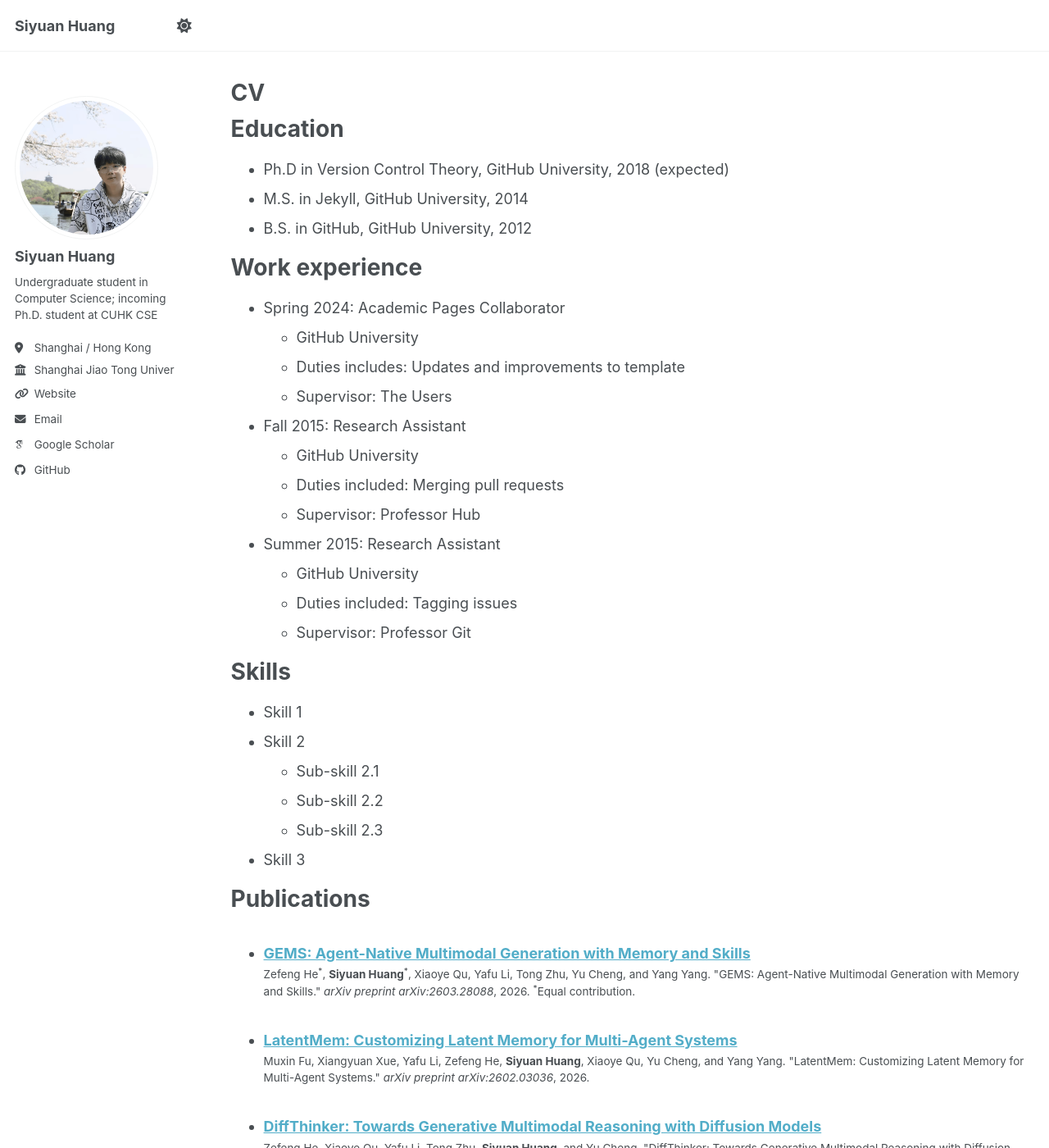
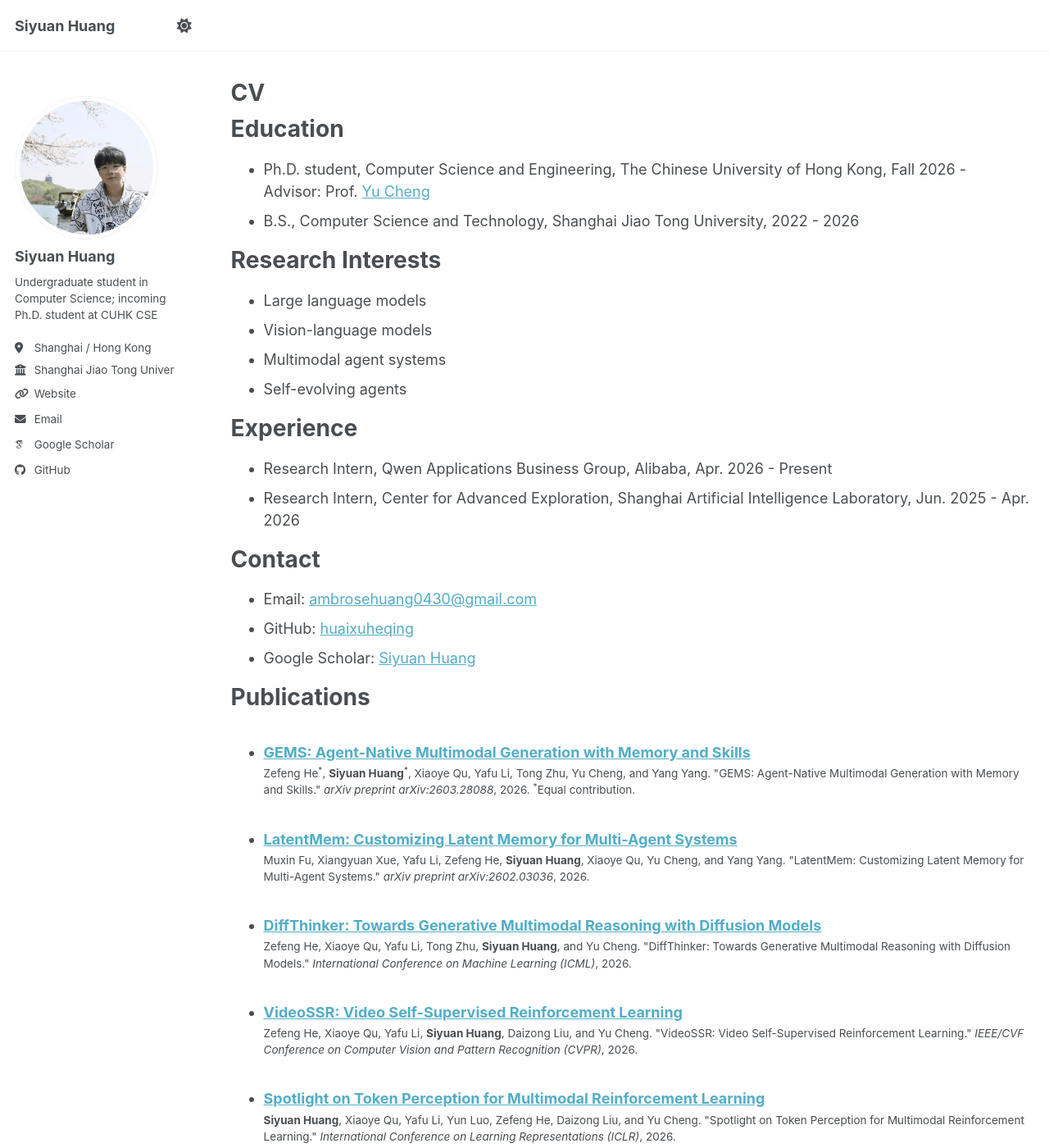
Before and after one commit to syhuang1/syhuang1.github.io, a Jekyll site: the page built from _pages/cv.md, in a window 1280 px wide and 1400 px high. Shown: the whole window at 82% size. Built offline with Jekyll 4.4.1, drawn with Linux system fonts in a browser that asks for light colours; some web fonts are replaced; a script bundle is joined from its source files by our own code; library files that are not in the unit come from our copies; some of the changed text lies outside the part shown.

Commit message:
Update CV details

```diff
--- a/_pages/cv.md
+++ b/_pages/cv.md
@@ -11,54 +11,34 @@ redirect_from:
 
 Education
 ======
-* Ph.D in Version Control Theory, GitHub University, 2018 (expected)
-* M.S. in Jekyll, GitHub University, 2014
-* B.S. in GitHub, GitHub University, 2012
 
-Work experience
+* Ph.D. student, Computer Science and Engineering, The Chinese University of Hong Kong, Fall 2026 -
+  Advisor: Prof. [Yu Cheng](https://ych133.github.io/)
+* B.S., Computer Science and Technology, Shanghai Jiao Tong University, 2022 - 2026
+
+Research Interests
 ======
-* Spring 2024: Academic Pages Collaborator
-  * GitHub University
-  * Duties includes: Updates and improvements to template
-  * Supervisor: The Users
 
-* Fall 2015: Research Assistant
-  * GitHub University
-  * Duties included: Merging pull requests
-  * Supervisor: Professor Hub
+* Large language models
+* Vision-language models
+* Multimodal agent systems
+* Self-evolving agents
 
-* Summer 2015: Research Assistant
-  * GitHub University
-  * Duties included: Tagging issues
-  * Supervisor: Professor Git
+Experience
+======
 
-Skills
+* Research Intern, Qwen Applications Business Group, Alibaba, Apr. 2026 - Present
+* Research Intern, Center for Advanced Exploration, Shanghai Artificial Intelligence Laboratory, Jun. 2025 - Apr. 2026
+
+Contact
 ======
-* Skill 1
-* Skill 2
-  * Sub-skill 2.1
-  * Sub-skill 2.2
-  * Sub-skill 2.3
-* Skill 3
+
+* Email: [ambrosehuang0430@gmail.com](mailto:ambrosehuang0430@gmail.com)
+* GitHub: [huaixuheqing](https://github.com/huaixuheqing)
+* Google Scholar: [Siyuan Huang](https://scholar.google.com/citations?user=Gw1kYZQAAAAJ)
 
 Publications
 ======
   <ul>{% for post in site.publications reversed %}
     {% include archive-single-cv.html %}
   {% endfor %}</ul>
-
-Talks
-======
-  <ul>{% for post in site.talks reversed %}
-    {% include archive-single-talk-cv.html  %}
-  {% endfor %}</ul>
-
-Teaching
-======
-  <ul>{% for post in site.teaching reversed %}
-    {% include archive-single-cv.html %}
-  {% endfor %}</ul>
-
-Service and leadership
-======
-* Currently signed in to 43 different slack teams
```
